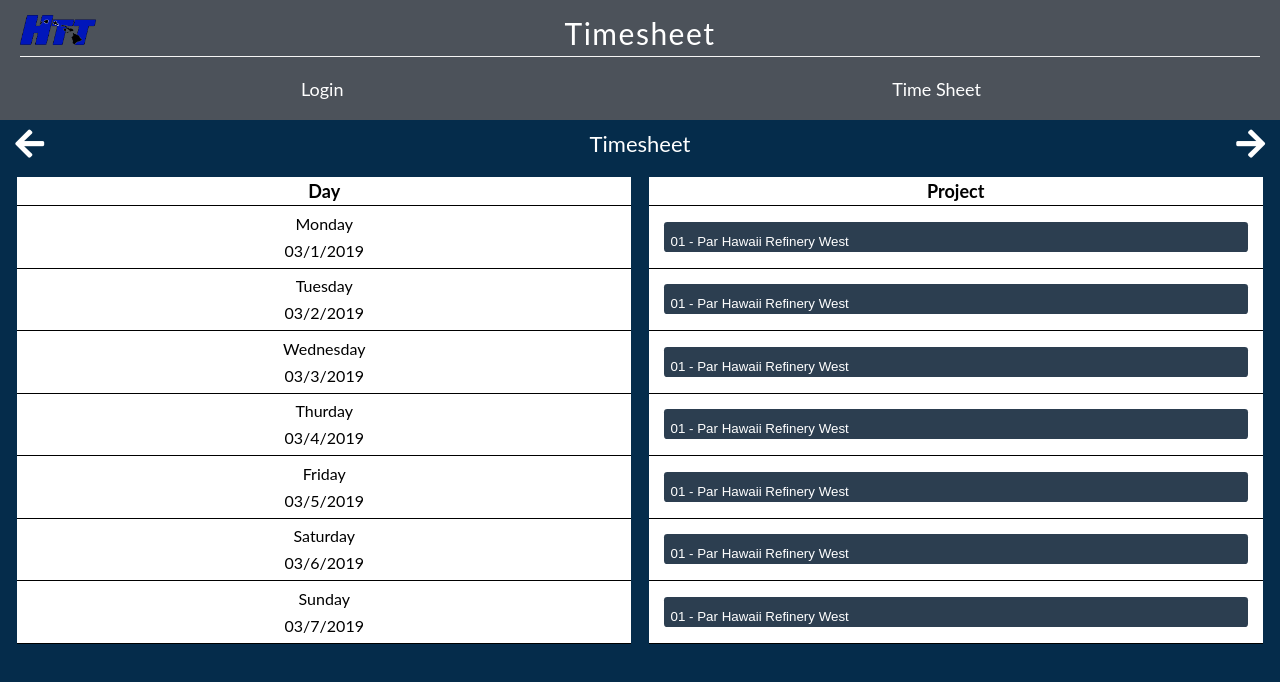
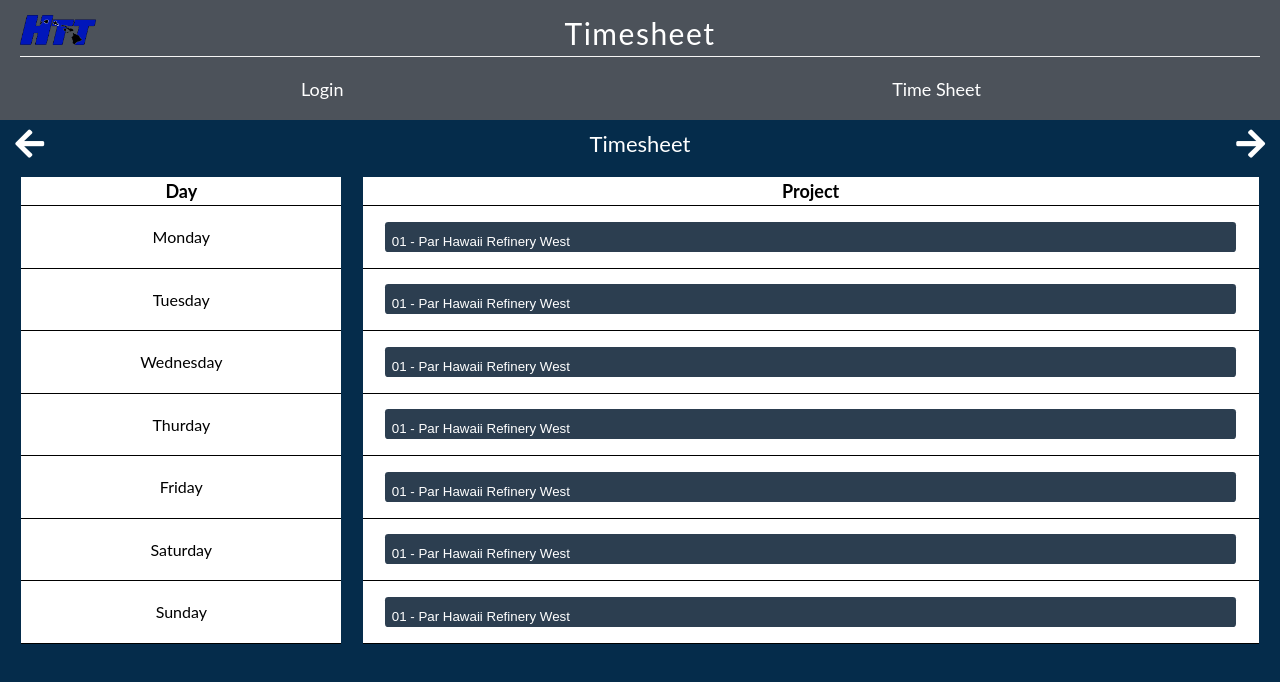
Before and after one commit to IsaiahHarris/htt-timesheet, a React (Create React App) app: page /timesheet in a window 1280 px wide. Shown: the top 682 px of the page. Built offline with nearby package versions, Linux system fonts and the light colour scheme.

Commit message:
make dow column smaller

```diff
--- a/src/TimeSheet/TimeSheet.scss
+++ b/src/TimeSheet/TimeSheet.scss
@@ -30,7 +30,7 @@
       padding-top: 10px;
       .dow-col,
       .jp-col {
-        width: 48%;
+        width: 70%;
         display: flex;
         background: white;
         align-items: center;
@@ -45,6 +45,7 @@
           padding: 3px;
           font-weight: bold;
         }
+
         .days {
           width: 100%;
           .day {
@@ -57,6 +58,9 @@
             justify-content: space-evenly;
           }
         }
+      }
+      .dow-col {
+        width: 25%;
       }
     }
   }
--- a/src/TimeSheet/index.js
+++ b/src/TimeSheet/index.js
@@ -98,29 +98,9 @@
               <div className="dow-header">Day</div>
               <div className="days">
                 {days.map((day, key) => {
-                  if (mm === '02') {
-                    if (dd + key <= 28) {
-                      dd += key;
-                    } else {
-                      mm = '03';
-                      dd = 0;
-                    }
-                  }
-                  let marchKey = 1;
-                  if (mm === '03') {
-                    if (dd + marchKey <= 31) {
-                      dd += marchKey;
-                    }
-                  }
-
-                  if (dd[0] === '0') {
-                    dd = dd.slice(2, dd.length);
-                    dd = Number(dd);
-                  }
                   return (
                     <div key={key} className="day">
                       <div className="d">{day}</div>
-                      <div className="t">{mm + '/' + `${dd}` + '/' + yyyy}</div>
                     </div>
                   );
                 })}
@@ -236,40 +216,9 @@
             <div className="column-day">
               <div className="column-header">Day</div>
               {shortDays.map((day, key) => {
-                let today = new Date();
-                var dd = today.getDate();
-                var mm = today.getMonth() + 1; //January is 0!
-                var yyyy = today.getFullYear();
-                if (dd < 10) {
-                  dd = '0' + dd;
-                }
-
-                if (mm < 10) {
-                  mm = '0' + mm;
-                }
-                today = mm + '/' + dd + '/' + yyyy;
-                if (mm === '02') {
-                  if (dd + key <= 28) {
-                    dd += key;
-                  } else {
-                    mm = '03';
-                    dd = 0;
-                  }
-                }
-
-                if (mm === '03') {
-                  if (dd <= 31) {
-                    dd += key - 1;
-                  }
-                }
-                if (dd[0] === '0') {
-                  dd = dd.slice(2, dd.length);
-                  dd = Number(dd) + 2;
-                }
                 return (
                   <div key={key} className="day">
                     <div>{day}</div>
-                    <div>{mm + '/' + `${dd}`}</div>
                   </div>
                 );
               })}
```
